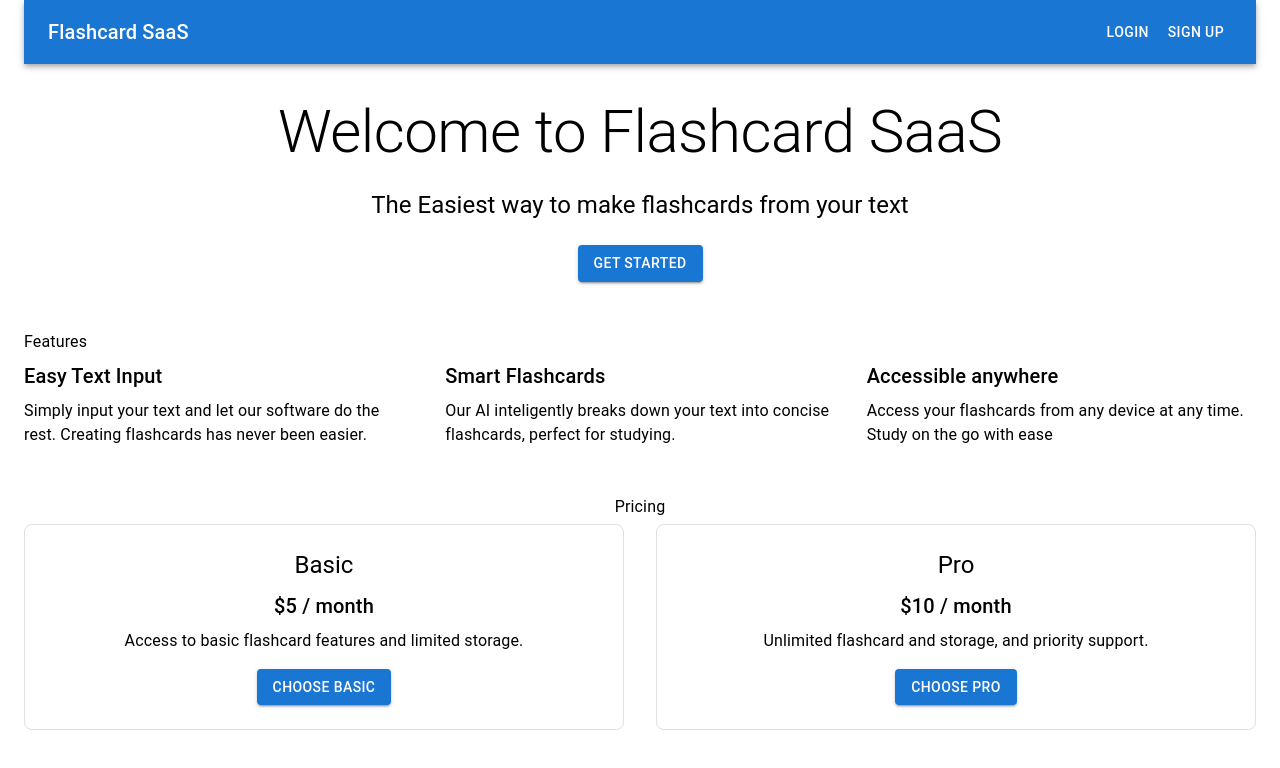
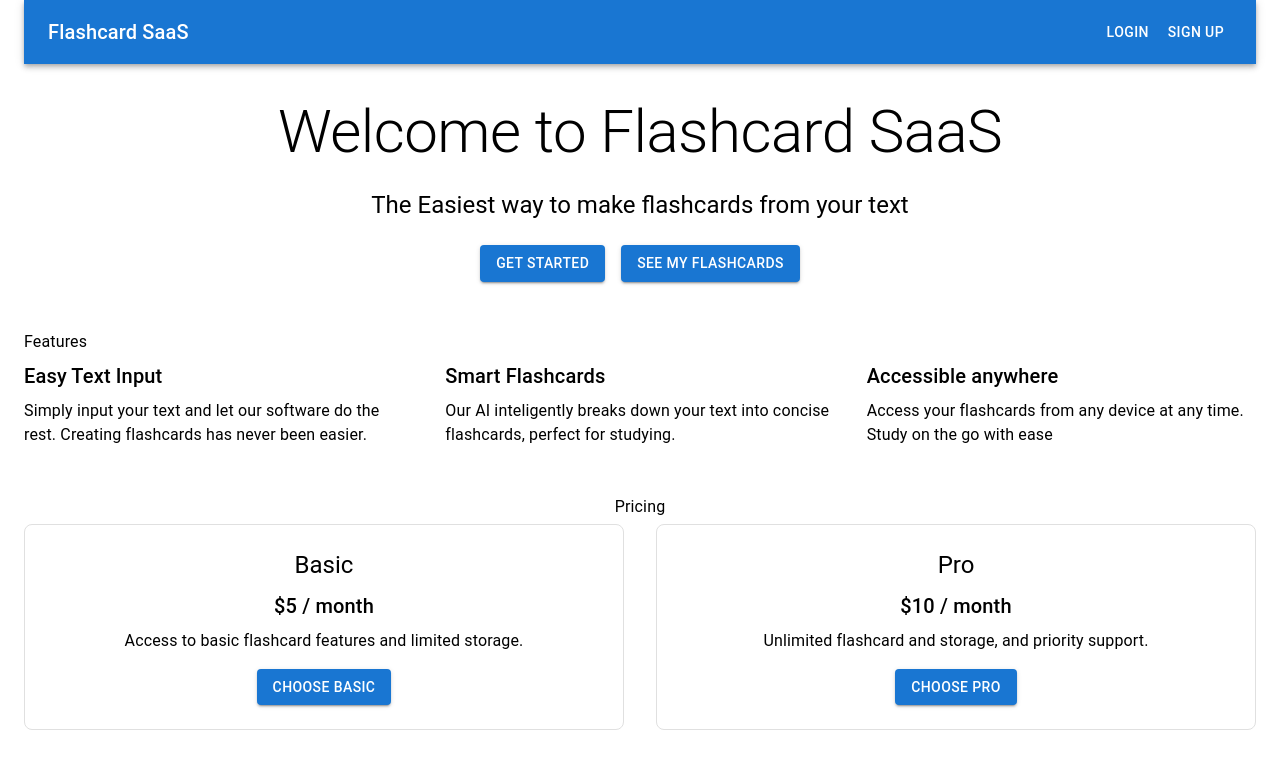
Before and after one commit to ismailperachaprogramming/ai-flashcards-sass, a Next.js app: page / in a window 1280 px wide. Shown: the top 768 px of the page. Built offline with nearby package versions, Linux system fonts and the light colour scheme; no server answers.

Commit message:
added button to see existing flashcards

```diff
--- a/app/page.js
+++ b/app/page.js
@@ -63,9 +63,14 @@ export default function Home() {
             {' '}
             The Easiest way to make flashcards from your text
             </Typography>
-            <Button variant="contained" color="primary" sx={{mt: 2}} href='/generate'>
-            Get Started
-            </Button>
+            <Box display='flex' alignItems='center' justifyContent='center' gap={2}>
+              <Button variant="contained" color="primary" sx={{mt: 2}} href='/generate'>
+              Get Started
+              </Button>
+              <Button variant="contained" color="primary" sx={{mt: 2}} href='/flashcards'>
+              See My Flashcards
+              </Button>
+            </Box>
         </Box>
 
         <Box sx = {{my: 6}}>
```
